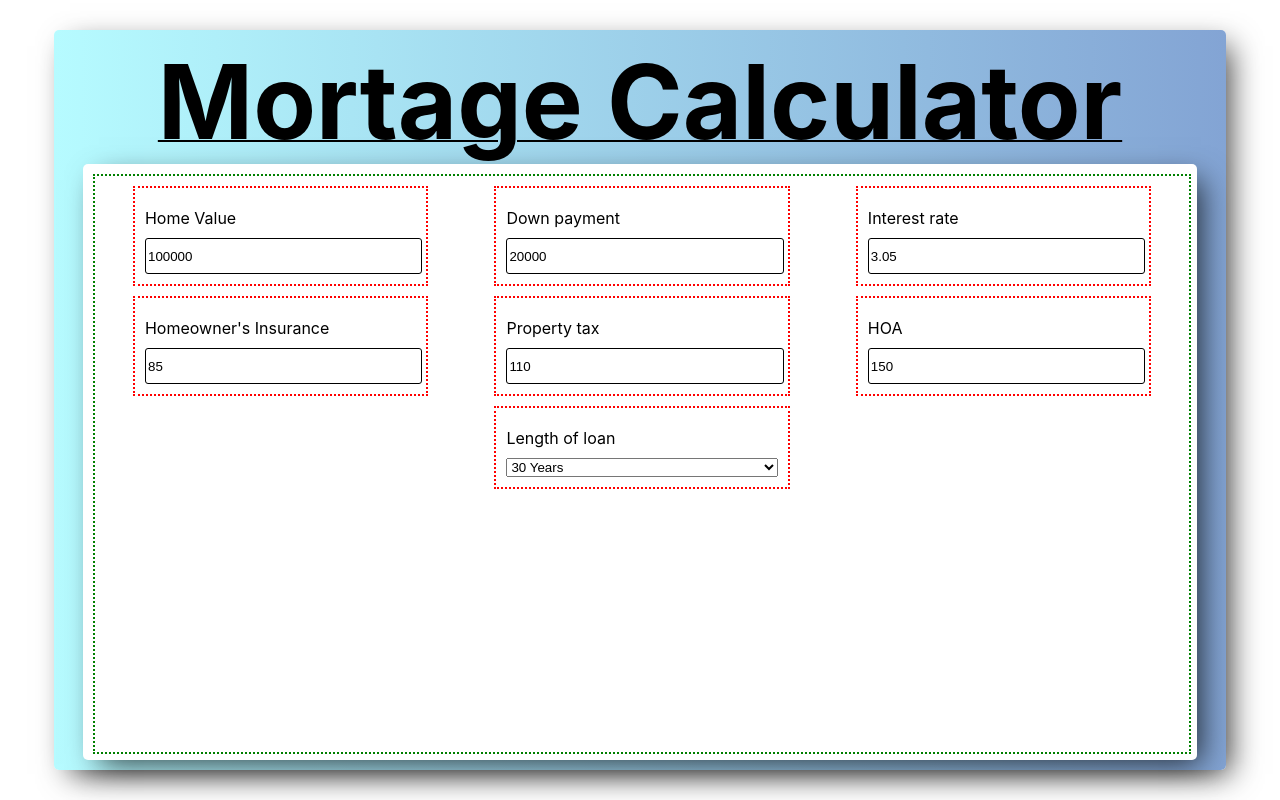
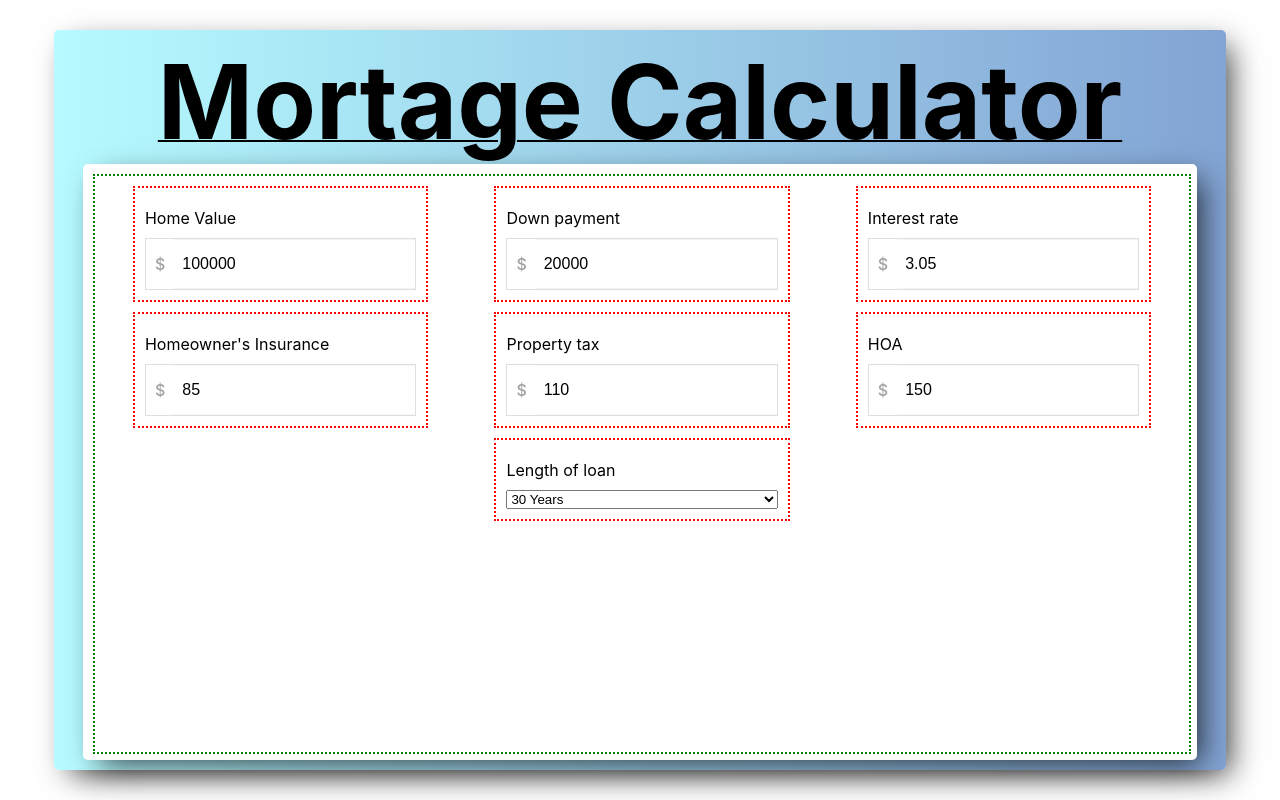
Before and after one commit to MarleeG/MortgageCalculator, a React (Create React App) app in the folder client/: page / in a window 1280 px wide. Built offline with nearby package versions, Linux system fonts and the light colour scheme.

Commit message:
prepend $ in front of the inputs

```diff
--- a/client/src/UIElements/Input.css
+++ b/client/src/UIElements/Input.css
@@ -1,4 +1,4 @@
-.input__container{
+.input__container {
   border: 2px dotted red;
   display: flex;
   flex-direction: column;
@@ -9,7 +9,41 @@
   margin: 5px auto;
 }
 
-label{
+label {
   text-align: left;
   margin: 10px 0px;
 }
+
+input.input__input {
+  border: 1px solid #f4f4f4;
+  border-left: none;
+}
+
+/* unit */
+.unit-input {
+  border: #dfdfdf solid 1px;
+  /* display: inline-flex; */
+  display: table;
+  overflow: hidden;
+}
+
+.unit-input__prepend {
+  color: #a3a0a0;
+  /* background: #f4f4f4; */
+  padding: 0.5em;
+  border: #dfdfdf solid 0;
+  flex-grow: 0;
+  display: table-cell;
+  vertical-align: middle;
+  font-weight: 500;
+}
+
+.unit-input__input {
+  padding: 0.5em;
+  font-size: 1em;
+}
+
+.unit-input__input:focus {
+  background: #f4f4f4;
+  outline: none;
+}
--- a/client/src/UIElements/Input.js
+++ b/client/src/UIElements/Input.js
@@ -7,23 +7,29 @@ const Input = (props) => {
   const inputStyles = {
     width: "100%",
     height: "2.5vw",
-    border: "1px solid black",
-    borderRadius: "3px",
+    // border: "1px solid black",
+    // borderRadius: "3px",
   };
 
   return (
     <Fragment>
       <div className="input__container">
         <label>{props.for}</label>
+        {/* <span>$</span> */}
         {props.tag === "input" ? (
-          <input
+          <span className="unit-input">
+            <span className="unit-input__prepend">$</span>
+             <input
             value={props.value}
             name={props.name}
             type={props.type}
             placeholder={props.placeholder || "placeholder"}
             onChange={(e) => props.handleChange(e)}
             style={inputStyles}
+            className="input__input unit-input__input"
           />
+          </span>
+
         ) : (
           // show dropdown option here
           props.children
```
Lines whose indentation alone changed are shown as unchanged.
